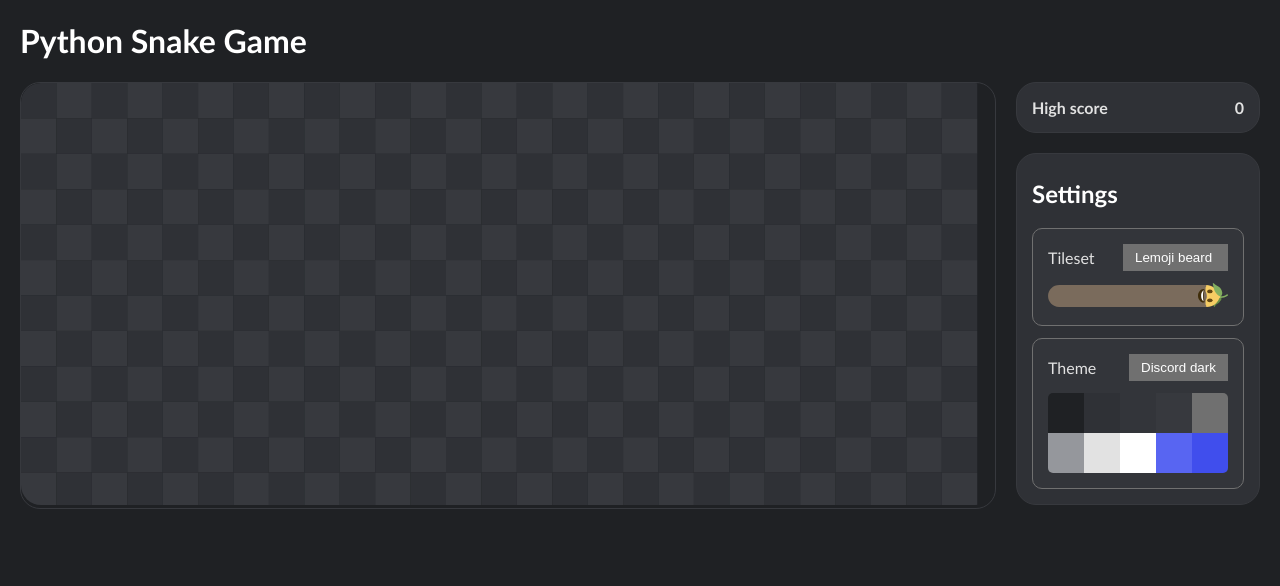
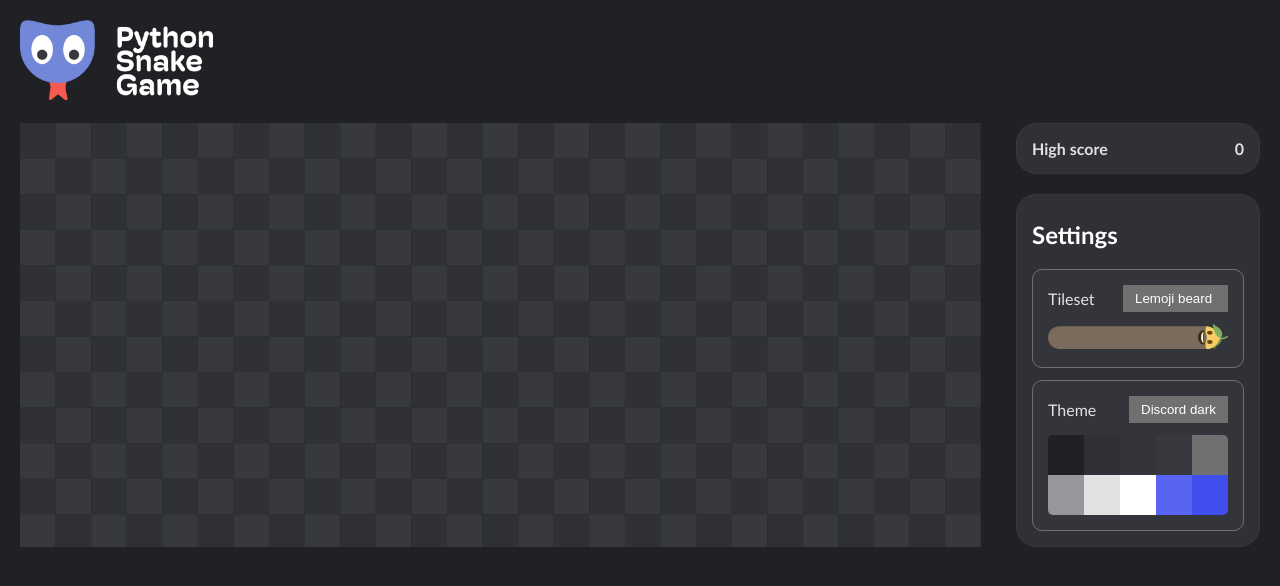
Before and after one commit to gustavwilliam/lemon-snake, a website built with webpack: page public/index.html in a window 1280 px wide. Built offline with nearby package versions, Linux system fonts and the light colour scheme.

Commit message:
Add logo on top of page

```diff
--- a/public/index.html
+++ b/public/index.html
@@ -8,7 +8,9 @@
     <title>Python Snake Game</title>
   </head>
   <body>
-    <h1>Python Snake Game</h1>
+    <div class="header">
+      <img src="./logo/full_light.png">
+    </div>
     <main>
       <div id="game"></div>
       <div>
--- a/public/index.scss
+++ b/public/index.scss
@@ -125,12 +125,12 @@ main {
     #color-preview-blurple-strong { background-color: var(--color-blurple-strong); }
 }
 
-#game {
-    border: 1px solid var(--color-dark-1);
-    border-radius: 20px;
-    overflow: hidden;
+.header {
+    margin-top: 20px;
+    margin-bottom: 20px;
 
-    canvas {
-        border-radius: 20px;
+
+    img {
+        max-height: 80px;
     }
 }
```
Also changed, not shown: public/index.css, public/logo/full_dark.png (added), public/logo/full_light.png (added), public/logo/icon.png (added).
